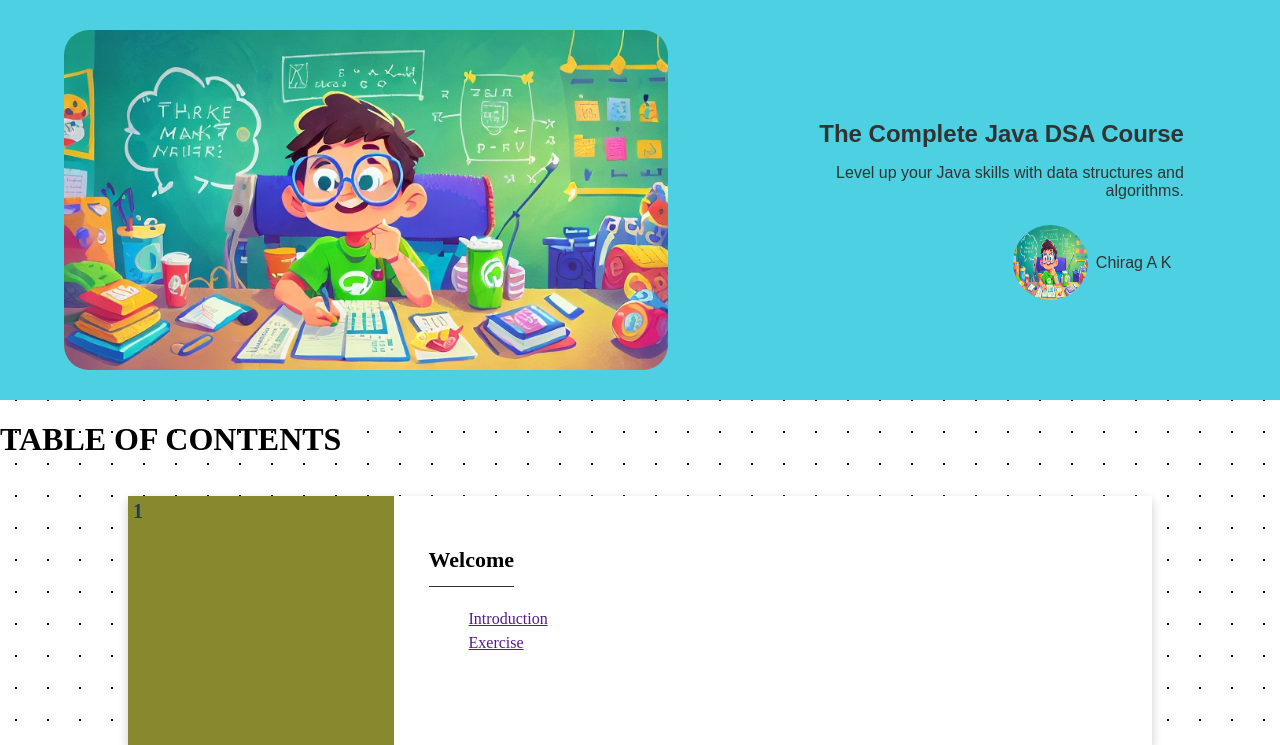
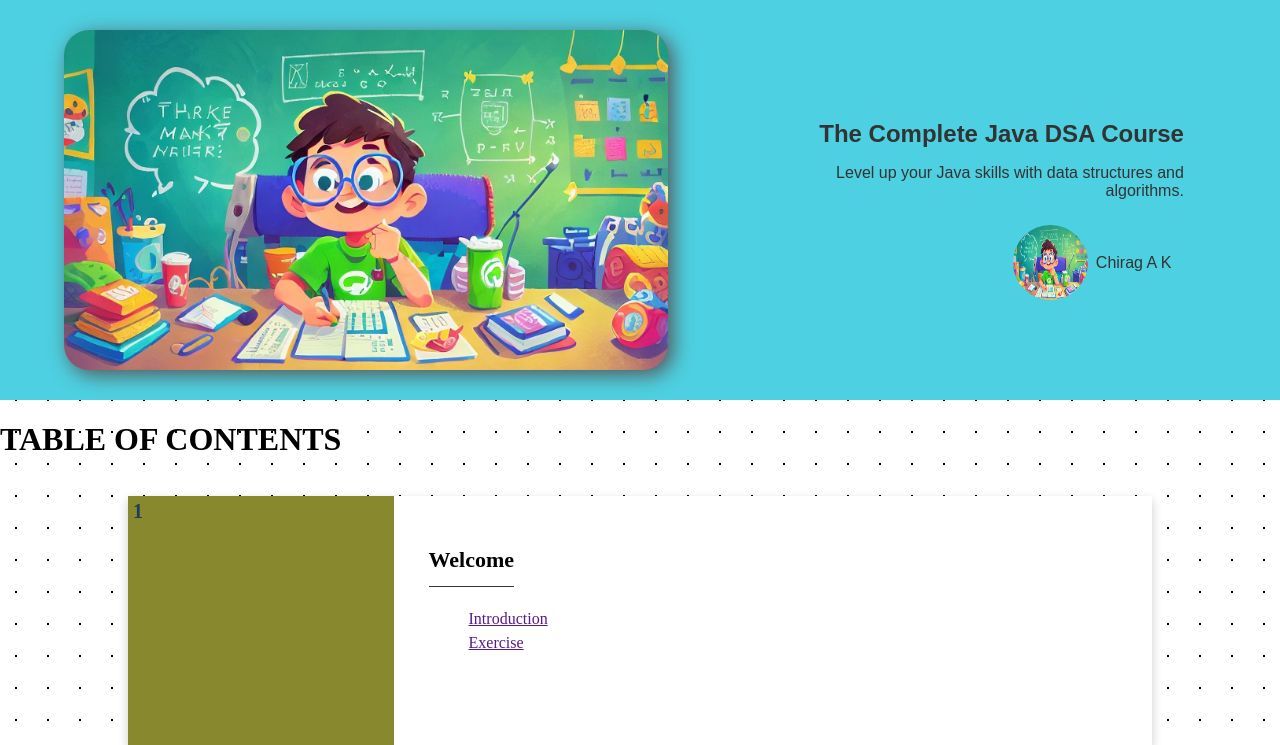
Before and after one commit to chiragak/dsa101.github.io, a PHP site: page / in a window 1280 px wide. Shown: the top 745 px of the page. Run offline with PHP 8.4, Linux system fonts and the light colour scheme; some libraries are stand-ins or nearby versions.

Commit message:
modified style.css in css

```diff
--- a/assets/css/style.css
+++ b/assets/css/style.css
@@ -135,6 +135,7 @@ body {
   align-items: center;
   height: 85%;
   margin-left: 5%;
+  filter: drop-shadow(5px 5px 10px #555);
 
 }
 
```
